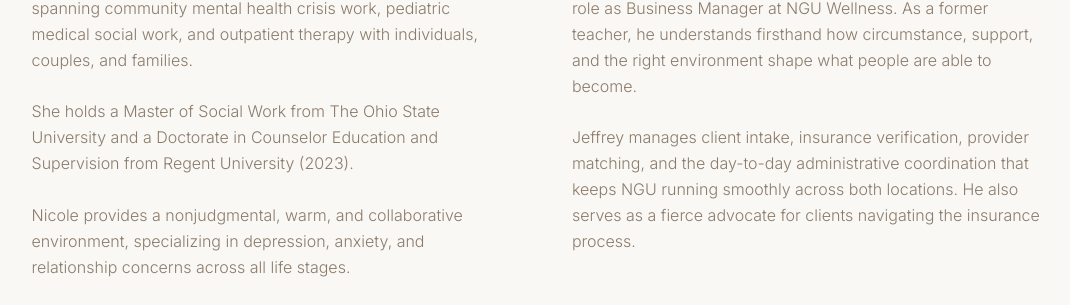
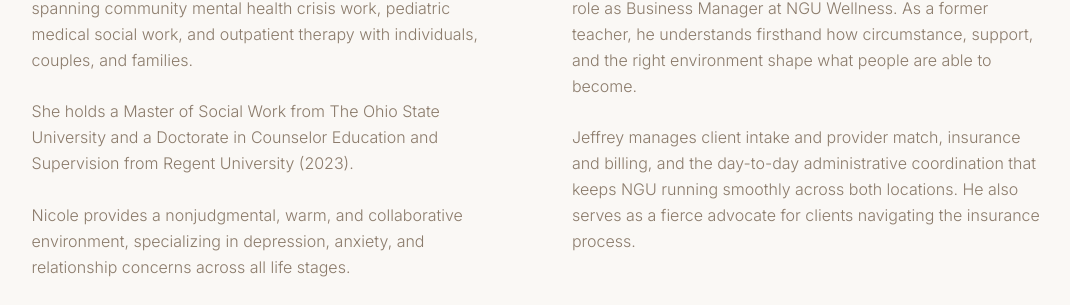
Before and after one commit to JDOG332/nguwellness, a Next.js app: page /about in a window 1280 px wide. Shown: the part 2838-3143 px from the top of the page, without its empty margins (102-1172 px from the left). Built offline with nearby package versions, Linux system fonts and the light colour scheme; a web font is replaced by a local one.

Commit message:
Update Jeffrey's bio description
https://claude.ai/code/session_01Wiu32VqqST9q36GXa4XvFp

```diff
--- a/app/about/AboutPage.jsx
+++ b/app/about/AboutPage.jsx
@@ -622,7 +622,7 @@ export default function AboutPage() {
                   Jeffrey Sellers brings 17 years of experience in education to his role as Business Manager at NGU Wellness. As a former teacher, he understands firsthand how circumstance, support, and the right environment shape what people are able to become.
                 </p>
                 <p className="bio-p">
-                  Jeffrey manages client intake, insurance verification, provider matching, and the day-to-day administrative coordination that keeps NGU running smoothly across both locations. He also serves as a fierce advocate for clients navigating the insurance process.
+                  Jeffrey manages client intake and provider match, insurance and billing, and the day-to-day administrative coordination that keeps NGU running smoothly across both locations. He also serves as a fierce advocate for clients navigating the insurance process.
                 </p>
                 <div className="bio-details">
                   <div className="bio-detail">
```
